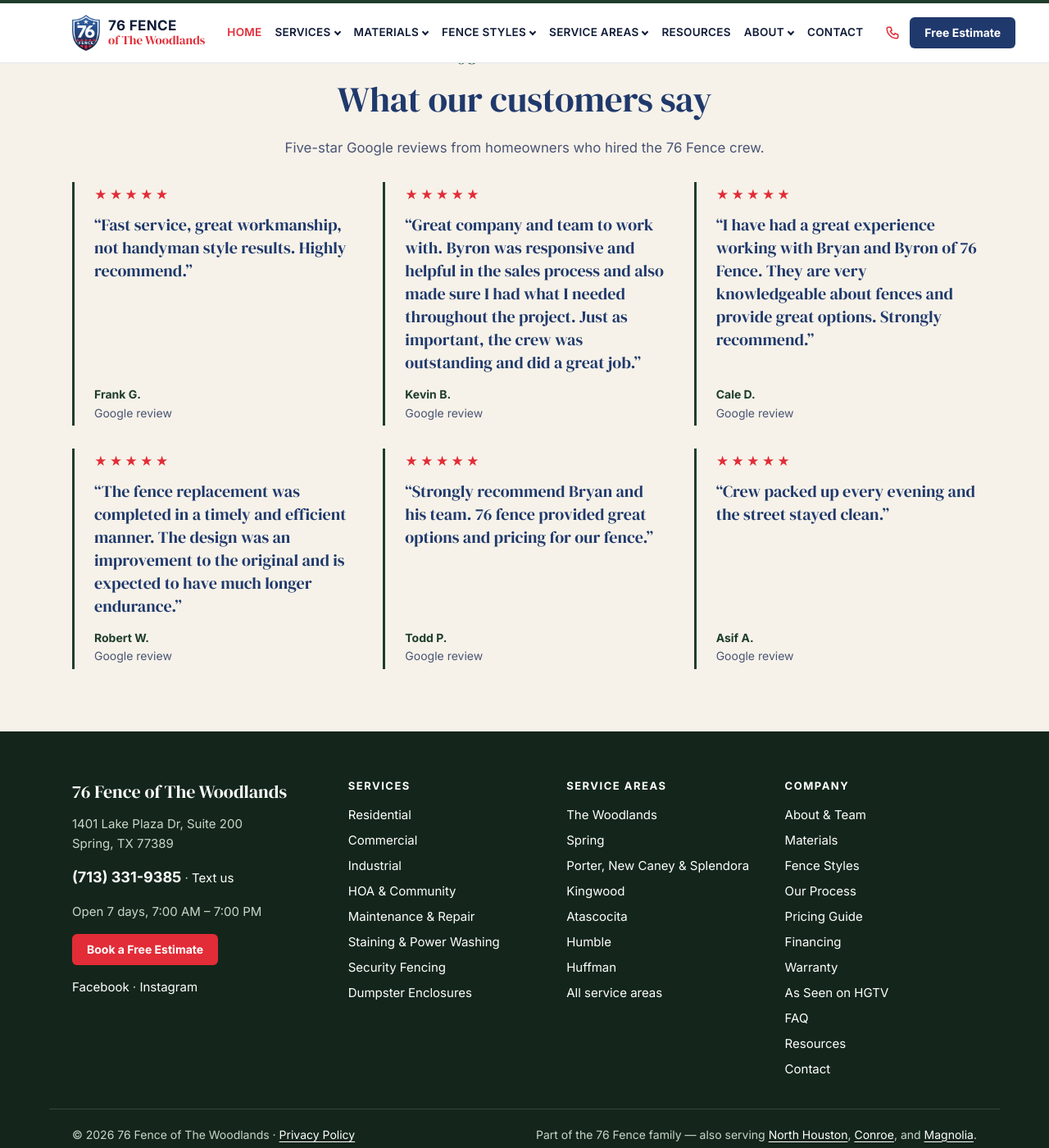
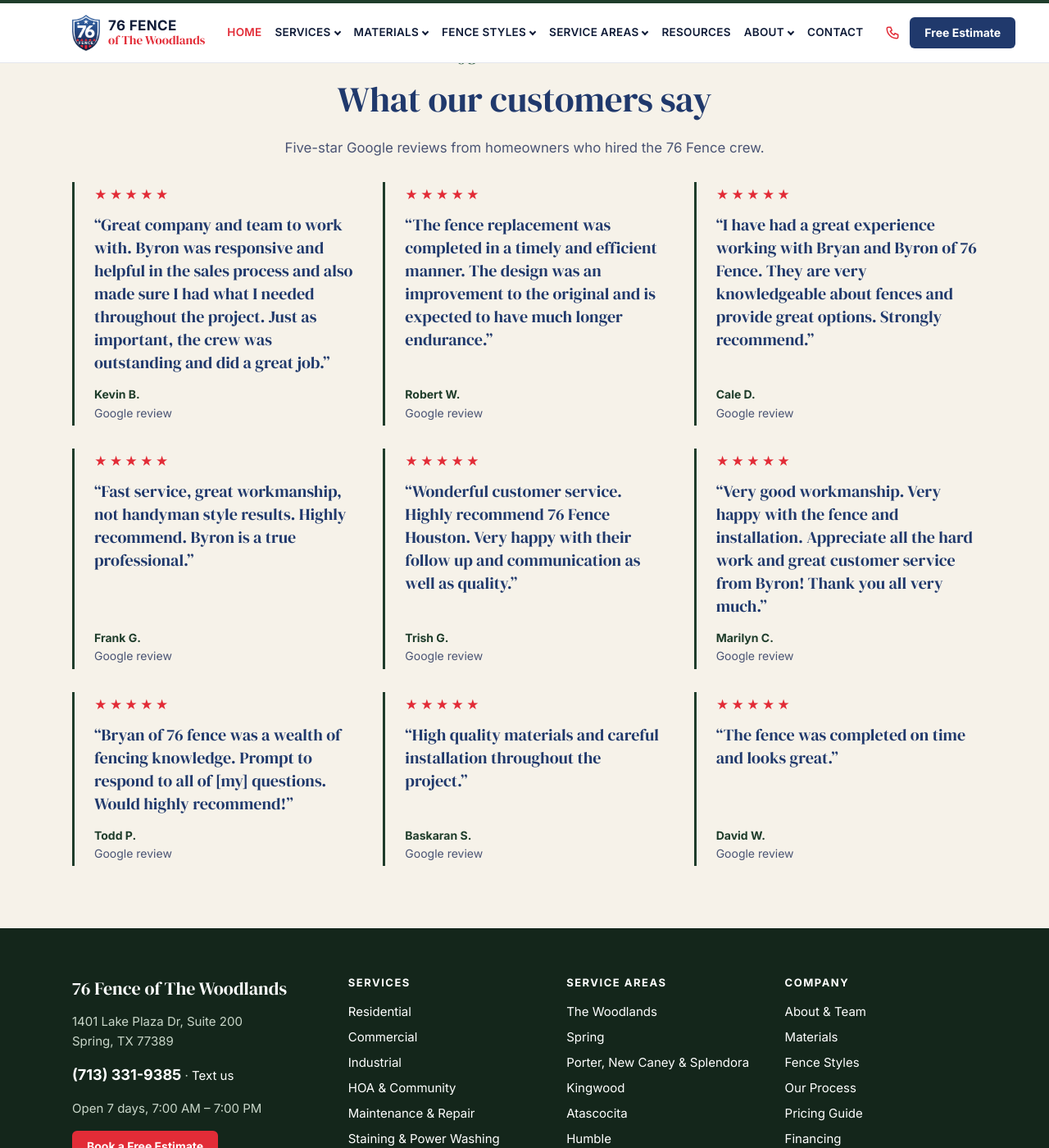
Before and after one commit to brysr1/thewoodlandsfences-site, a Jekyll site: the page built from index.md, in a window 1280 px wide and 1400 px high, scrolled down 6314 px. Shown: the whole window at 82% size. Built offline with Jekyll 4.4.1, drawn with Linux system fonts in a browser that asks for light colours.

Commit message:
Reviews from all four 76 Fence GBPs
Nine verified 5-star reviews, first name + last initial, checked against Business Profile Manager.

Co-Authored-By: Claude Opus 5.5 <noreply@anthropic.com>
Claude-Session: https://claude.ai/code/session_01F99Pb8XTRh9wSa2p5EVYvh

```diff
--- a/_data/testimonials.yml
+++ b/_data/testimonials.yml
@@ -1,14 +1,25 @@
-# Real Google reviews of 76 Fence, anonymized to first name + last initial.
-# Woodlands-Spring listing: Frank G., Todd P., Cale D. Other 76 Fence listings: Kevin B., Robert W., Asif A.
-- name: Frank G.
-  quote: "Fast service, great workmanship, not handyman style results. Highly recommend."
+# Real 5-star Google reviews from the four 76 Fence Business Profiles
+# (The Woodlands-Spring, North Houston, Conroe, Magnolia), checked against
+# the Business Profile Manager on 2026-10-19. Names shortened to first name +
+# last initial. Quotes verbatim except obvious typo fixes.
+# Selected for specificity and credibility. Recent reviews from accounts that
+# look like business/organization names or one-off profiles are deliberately
+# left out pending owner review.
 - name: Kevin B.
   quote: "Great company and team to work with. Byron was responsive and helpful in the sales process and also made sure I had what I needed throughout the project. Just as important, the crew was outstanding and did a great job."
+- name: Robert W.
+  quote: "The fence replacement was completed in a timely and efficient manner. The design was an improvement to the original and is expected to have much longer endurance."
 - name: Cale D.
   quote: "I have had a great experience working with Bryan and Byron of 76 Fence. They are very knowledgeable about fences and provide great options. Strongly recommend."
-- name: Robert W.
-  quote: "The fence replacement was completed in a timely and efficient manner. The design was an improvement to the original and is expected to have much longer endurance."
+- name: Frank G.
+  quote: "Fast service, great workmanship, not handyman style results. Highly recommend. Byron is a true professional."
+- name: Trish G.
+  quote: "Wonderful customer service. Highly recommend 76 Fence Houston. Very happy with their follow up and communication as well as quality."
+- name: Marilyn C.
+  quote: "Very good workmanship. Very happy with the fence and installation. Appreciate all the hard work and great customer service from Byron! Thank you all very much."
 - name: Todd P.
-  quote: "Strongly recommend Bryan and his team. 76 fence provided great options and pricing for our fence."
-- name: Asif A.
-  quote: "Crew packed up every evening and the street stayed clean."
+  quote: "Bryan of 76 fence was a wealth of fencing knowledge. Prompt to respond to all of [my] questions. Would highly recommend!"
+- name: Baskaran S.
+  quote: "High quality materials and careful installation throughout the project."
+- name: David W.
+  quote: "The fence was completed on time and looks great."
```
